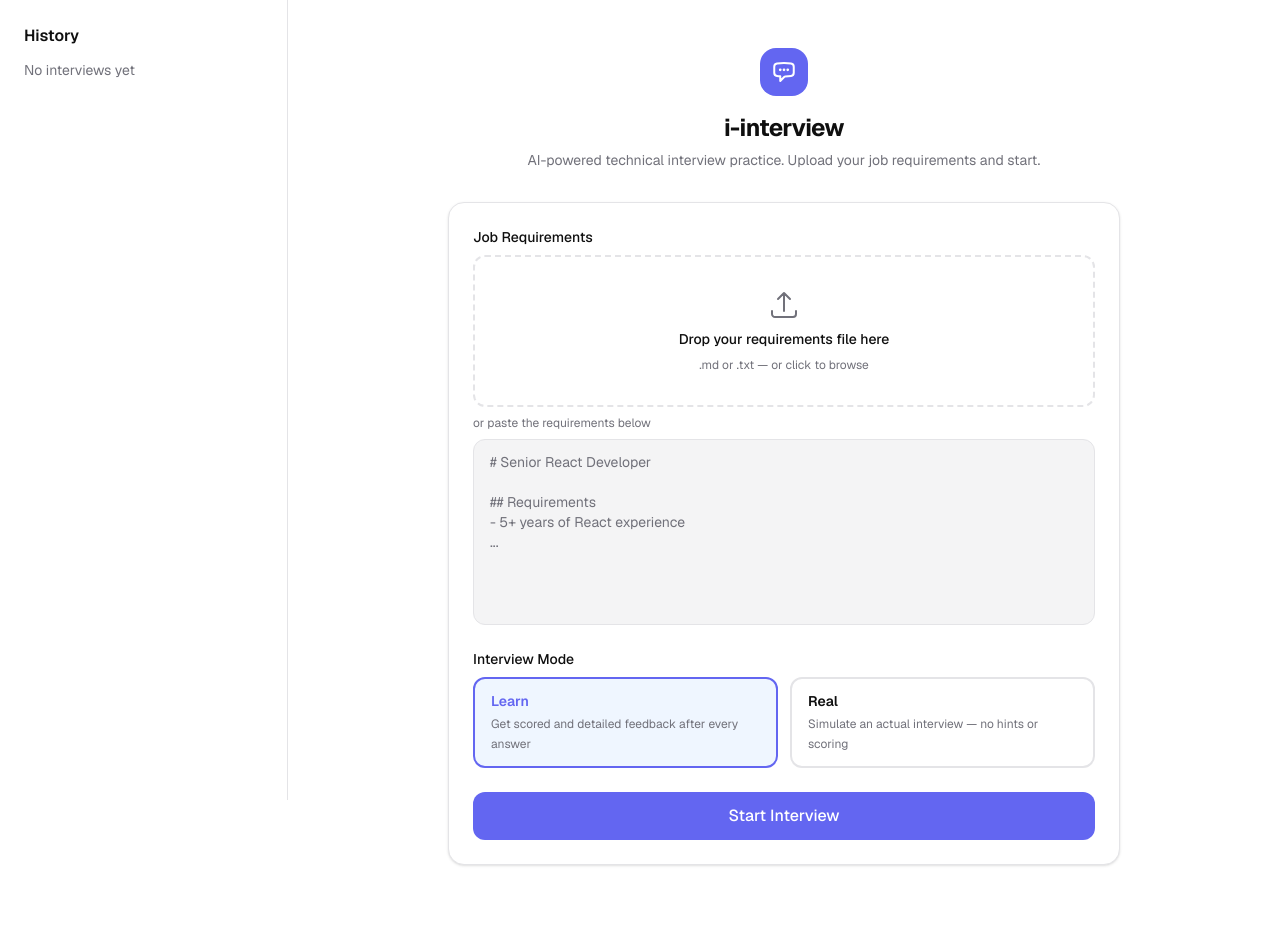
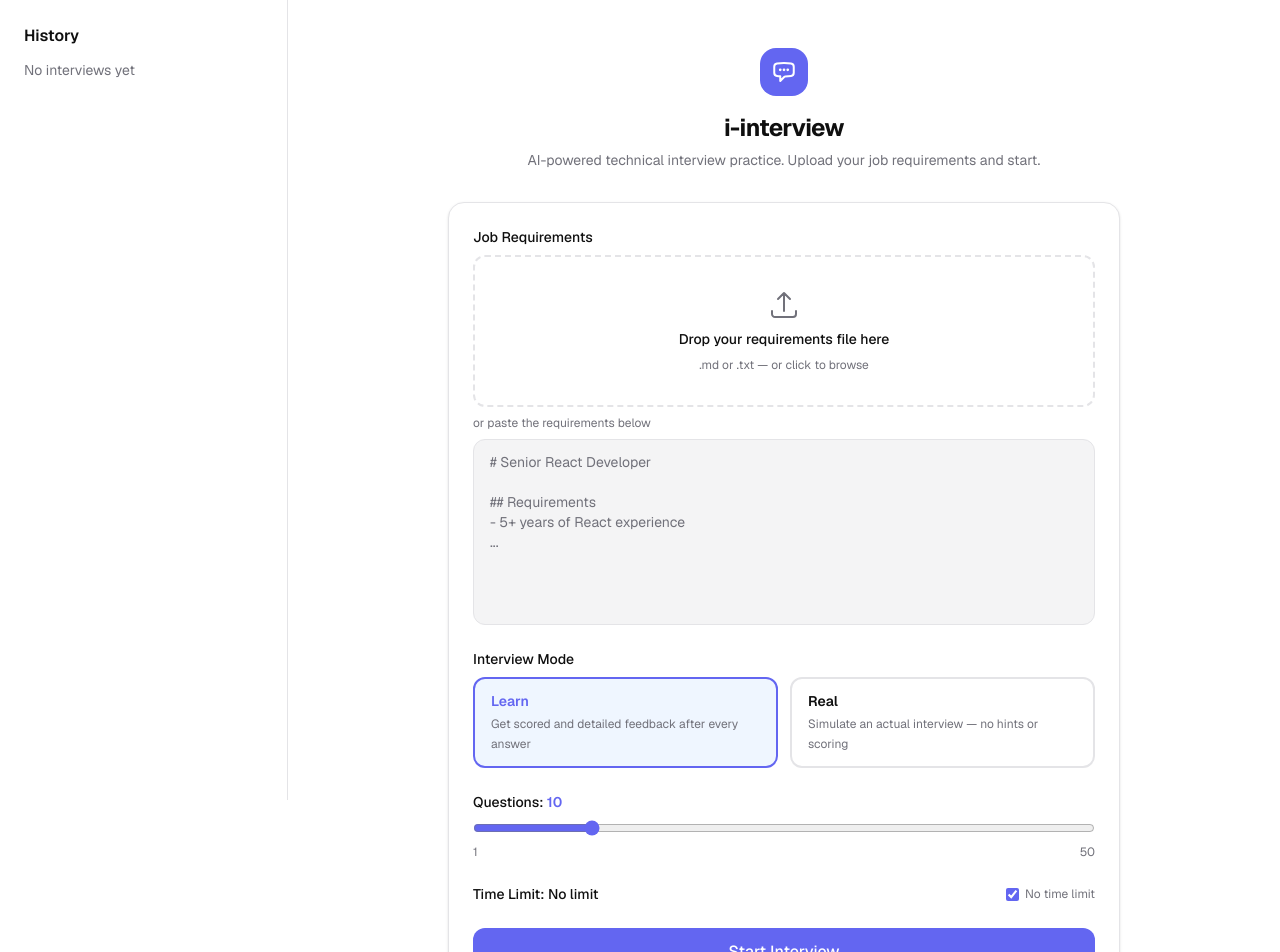
Before and after one commit to TsvetomirGT/i-interview, a Next.js app: page / in a window 1280 px wide. Shown: the top 952 px of the page. Before the commit the page ends 913 px from the top, so only its background shows below. Built offline with nearby package versions, Linux system fonts and the light colour scheme.

Commit message:
feat: add question count and time limit sliders to SetupForm

```diff
--- a/components/setup/SetupForm.tsx
+++ b/components/setup/SetupForm.tsx
@@ -12,6 +12,9 @@ export function SetupForm() {
   const router = useRouter()
   const [markdown, setMarkdown] = useState('')
   const [mode, setMode] = useState<InterviewMode>('learn')
+  const [questionCount, setQuestionCount] = useState(10)
+  const [noTimeLimit, setNoTimeLimit] = useState(true)
+  const [timeLimitMinutes, setTimeLimitMinutes] = useState(30)
   const [error, setError] = useState<string | null>(null)
 
   function handleSubmit() {
@@ -20,7 +23,12 @@ export function SetupForm() {
       return
     }
     setError(null)
-    saveSession({ requirements: markdown, mode })
+    saveSession({
+      requirements: markdown,
+      mode,
+      questionCount,
+      timeLimitMinutes: noTimeLimit ? null : timeLimitMinutes,
+    })
     router.push('/interview')
   }
 
@@ -55,6 +63,63 @@ export function SetupForm() {
         <ModeSelector value={mode} onChange={setMode} />
       </div>
 
+      {/* Question count */}
+      <div className="flex flex-col gap-2">
+        <label className="text-sm font-medium text-[var(--foreground)]">
+          Questions: <span className="text-[var(--bubble-user-bg)] font-semibold">{questionCount}</span>
+        </label>
+        <input
+          type="range"
+          min={1}
+          max={50}
+          step={1}
+          value={questionCount}
+          onChange={(e) => setQuestionCount(Number(e.target.value))}
+          className="w-full accent-[var(--bubble-user-bg)]"
+        />
+        <div className="flex justify-between text-xs text-[var(--muted-foreground)]">
+          <span>1</span>
+          <span>50</span>
+        </div>
+      </div>
+
+      {/* Time limit */}
+      <div className="flex flex-col gap-2">
+        <div className="flex items-center justify-between">
+          <label className="text-sm font-medium text-[var(--foreground)]">
+            {noTimeLimit
+              ? 'Time Limit: No limit'
+              : `Time Limit: ${timeLimitMinutes} min`}
+          </label>
+          <label className="flex items-center gap-1.5 text-xs text-[var(--muted-foreground)] cursor-pointer">
+            <input
+              type="checkbox"
+              checked={noTimeLimit}
+              onChange={(e) => setNoTimeLimit(e.target.checked)}
+              className="accent-[var(--bubble-user-bg)]"
+            />
+            No time limit
+          </label>
+        </div>
+        {!noTimeLimit && (
+          <>
+            <input
+              type="range"
+              min={5}
+              max={120}
+              step={5}
+              value={timeLimitMinutes}
+              onChange={(e) => setTimeLimitMinutes(Number(e.target.value))}
+              className="w-full accent-[var(--bubble-user-bg)]"
+            />
+            <div className="flex justify-between text-xs text-[var(--muted-foreground)]">
+              <span>5 min</span>
+              <span>120 min</span>
+            </div>
+          </>
+        )}
+      </div>
+
       <Button size="lg" onClick={handleSubmit} className="w-full">
         Start Interview
       </Button>
```
